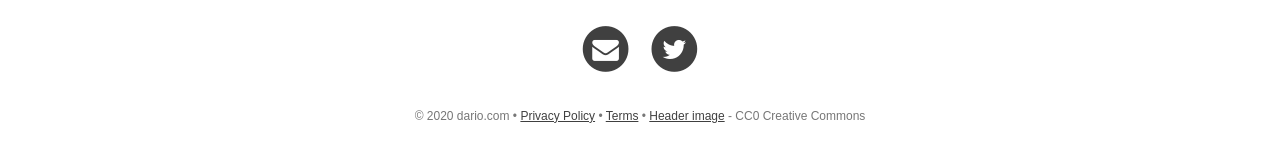
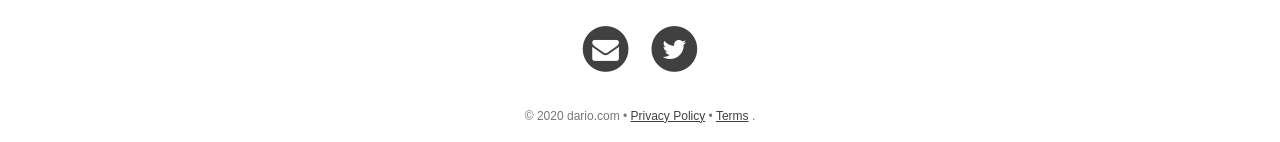
Before and after one commit to riod4/services, a Jekyll site: the page built from about.html, in a window 1280 px wide. Shown: the part 1430-1572 px from the top of the page. Built offline with Jekyll 4.4.1, drawn with Linux system fonts in a browser that asks for light colours; nearby versions of some CDN libraries.

Commit message:
remove some footers

```diff
--- a/about.html
+++ b/about.html
@@ -6,8 +6,8 @@ description: "We optimize your privacy investments."
 header-img: "img/services.jpg"
 header-title:
 header-author:
-header-credit-link: https://pixabay.com/en/write-plan-business-startup-593333/
-header-license: CC0 Creative Commons
+header-credit-link:
+header-license:
 ---
 
 <p>Offering in-depth knowledge and expertise on private data management, compliance obligations, and optimizing returns on
```
